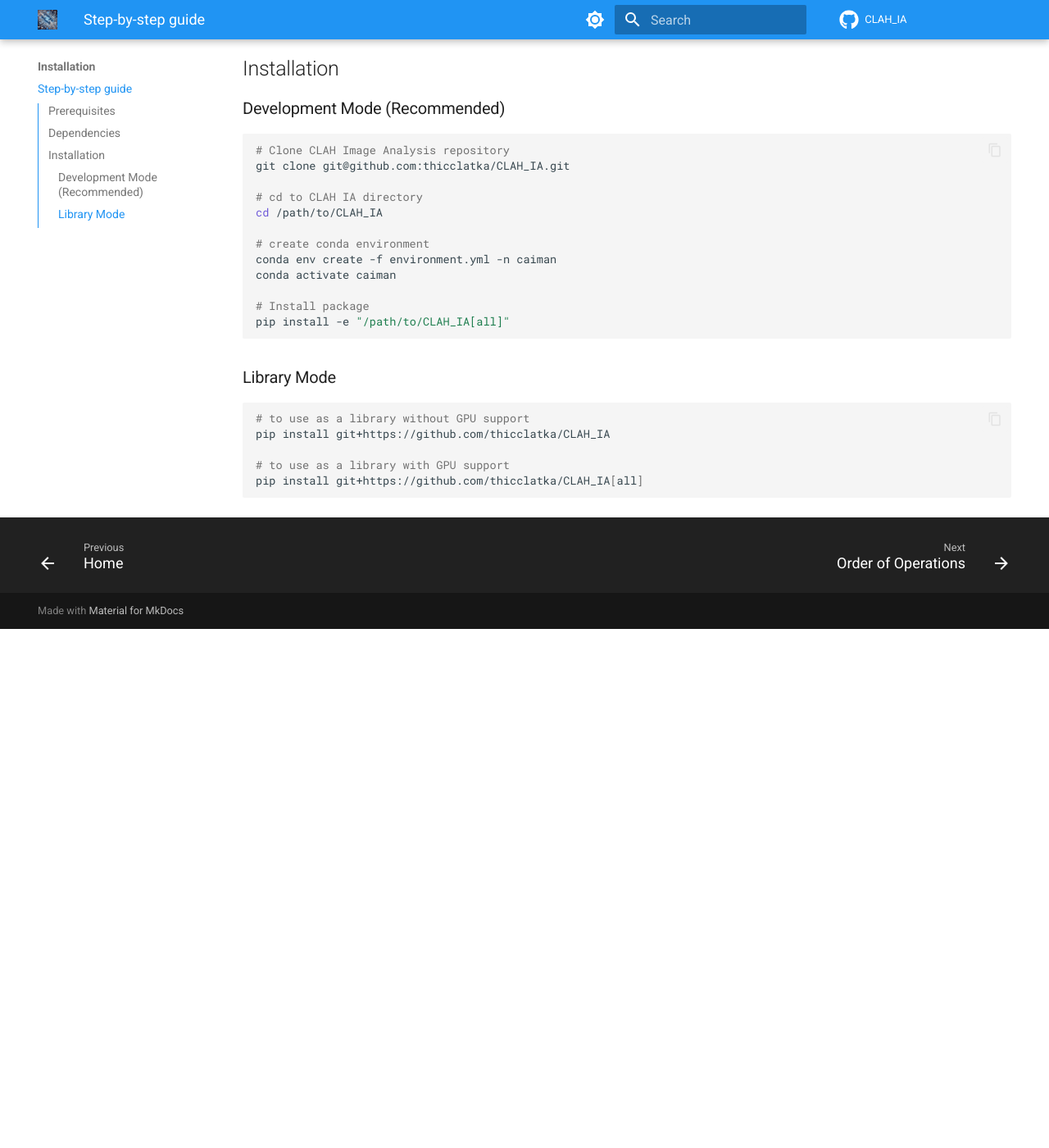
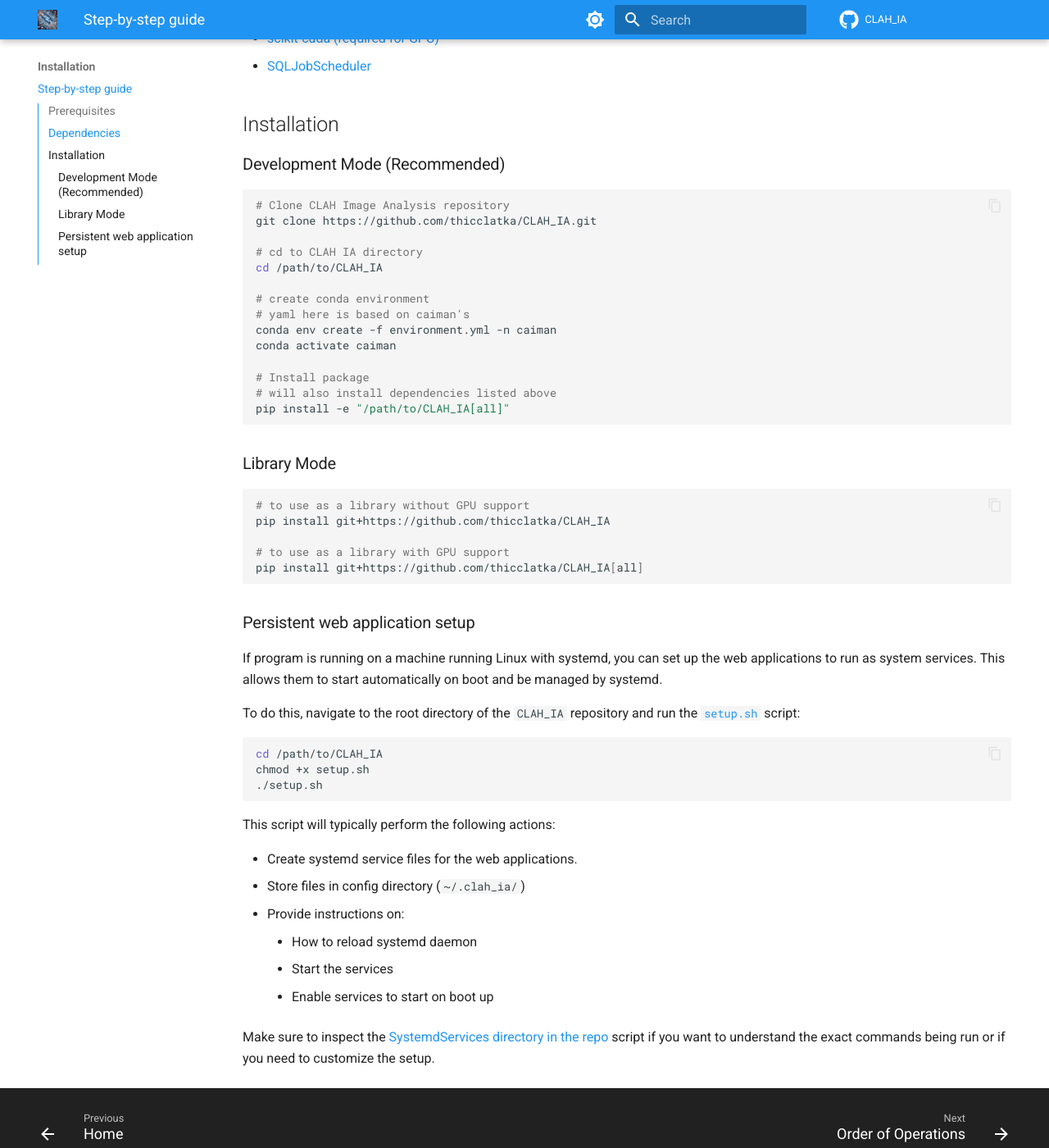
Before and after one commit to thicclatka/CLAH_IA, an MkDocs documentation site: the page built from docs/1_installation.md, in a window 1280 px wide and 1400 px high, scrolled down 1039 px. Shown: the whole window at 82% size. Built offline with MkDocs 1.6.1 and Material for MkDocs 9.7.7, drawn with Linux system fonts in a browser that asks for light colours; comment, search, counter and statistics services are not loaded; before the commit the page ends 1806 px from its top, so only the background shows below that; some of the changed text lies outside the part shown.

````diff
--- a/docs/1_installation.md
+++ b/docs/1_installation.md
@@ -1,14 +1,13 @@
 # Installation Guide
 
-Can be used as a library on all OS's, but to properly use the package entirely, best to use on a machine running a Debian-based distribution with NVIDIA drivers.
+Can be used as a library on all OS's, but to properly use the package entirely, best to use on a machine running a Debian-based distribution with systemd and NVIDIA drivers.
 
 ## Prerequisites
 
 - [Anaconda](https://docs.anaconda.com/)
     - still testing on more lightweight python environment/package managers
     - base install works with [uv](https://github.com/astral-sh/uv)
-- [TMUX](https://github.com/tmux/tmux/wiki)
-- To use a GPU:
+- To use with a GPU:
     - a machine running Ubuntu or Windows
         - can use Windows Subsystem for Linux (WSL)
         - would recommend [Pop!\_OS](https://system76.com/pop/download/) for NVIDIA drivers
@@ -18,12 +17,15 @@ Can be used as a library on all OS's, but to properly use the package entirely,
         - [for Windows (CUDA website)](https://docs.nvidia.com/cuda/cuda-installation-guide-microsoft-windows/index.html)
         - [for WSL (CUDA website)](https://docs.nvidia.com/cuda/cuda-installation-guide-linux/index.html#wsl)
         - [for Ubuntu/WSL (handy guide on github)](https://gist.github.com/denguir/b21aa66ae7fb1089655dd9de8351a202)
+- To run web applications as persistent background services:
+    - [systemd](https://systemd.io/)
+    - [TMUX](https://github.com/tmux/tmux/wiki)
 
 ## Dependencies
 
 - [CaImAn](https://github.com/thicclatka/CaImAn)
 - [ROICaT](https://github.com/RichieHakim/ROICaT)
-- [scikit-cuda (required if using GPU)](https://github.com/lebedov/scikit-cuda)
+- [scikit-cuda (required for GPU)](https://github.com/lebedov/scikit-cuda)
 - [SQLJobScheduler](https://github.com/thicclatka/SQLJobScheduler)
 
 ## Installation
@@ -31,17 +33,20 @@ Can be used as a library on all OS's, but to properly use the package entirely,
 ### Development Mode (Recommended)
 
 ```bash
+
 # Clone CLAH Image Analysis repository
-git clone git@github.com:thicclatka/CLAH_IA.git
+git clone https://github.com/thicclatka/CLAH_IA.git
 
 # cd to CLAH IA directory
 cd /path/to/CLAH_IA
 
 # create conda environment
+# yaml here is based on caiman's
 conda env create -f environment.yml -n caiman
 conda activate caiman
 
 # Install package
+# will also install dependencies listed above
 pip install -e "/path/to/CLAH_IA[all]"
 ```
 
@@ -54,3 +59,28 @@ pip install git+https://github.com/thicclatka/CLAH_IA
 # to use as a library with GPU support
 pip install git+https://github.com/thicclatka/CLAH_IA[all]
 ```
+
+### Persistent web application setup
+
+If program is running on a machine running Linux with systemd,
+you can set up the web applications to run as system services.
+This allows them to start automatically on boot and be managed by systemd.
+
+To do this, navigate to the root directory of the `CLAH_IA` repository and run the [`setup.sh`](https://github.com/thicclatka/CLAH_IA/blob/main/SystemdServices/setup.sh) script:
+
+```bash
+cd /path/to/CLAH_IA
+chmod +x setup.sh
+./setup.sh
+```
+
+This script will typically perform the following actions:
+
+- Create systemd service files for the web applications.
+- Store files in config directory (`~/.clah_ia/`)
+- Provide instructions on:
+    - How to reload systemd daemon
+    - Start the services
+    - Enable services to start on boot up
+
+Make sure to inspect the [SystemdServices directory in the repo](https://github.com/thicclatka/CLAH_IA/blob/main/SystemdServices) script if you want to understand the exact commands being run or if you need to customize the setup.
--- a/environment.yml
+++ b/environment.yml
@@ -8,7 +8,7 @@ dependencies:
   - coverage
   - cython
   - easygui
-  - h5py
+  - fastapi
   - h5py >=3.4.0
   - holoviews >=1.16.2
   - inquirer
@@ -25,6 +25,7 @@ dependencies:
   - mypy
   - numpy >=1.26,<2.0.0
   - numpydoc
+  - oasis-deconv
   - opencv
   - pandas
   - panel >=1.0.2
@@ -50,6 +51,6 @@ dependencies:
   - toml
   - tomli
   - tqdm
-  - tqdm
+  - uvicorn
   - yapf
   - zarr
````
Also changed, not shown: README.md (+1 -1 lines), docs/GUIs/MOCOGUI.md (+1 -1 lines), pyproject.toml (+11 -2 lines).
